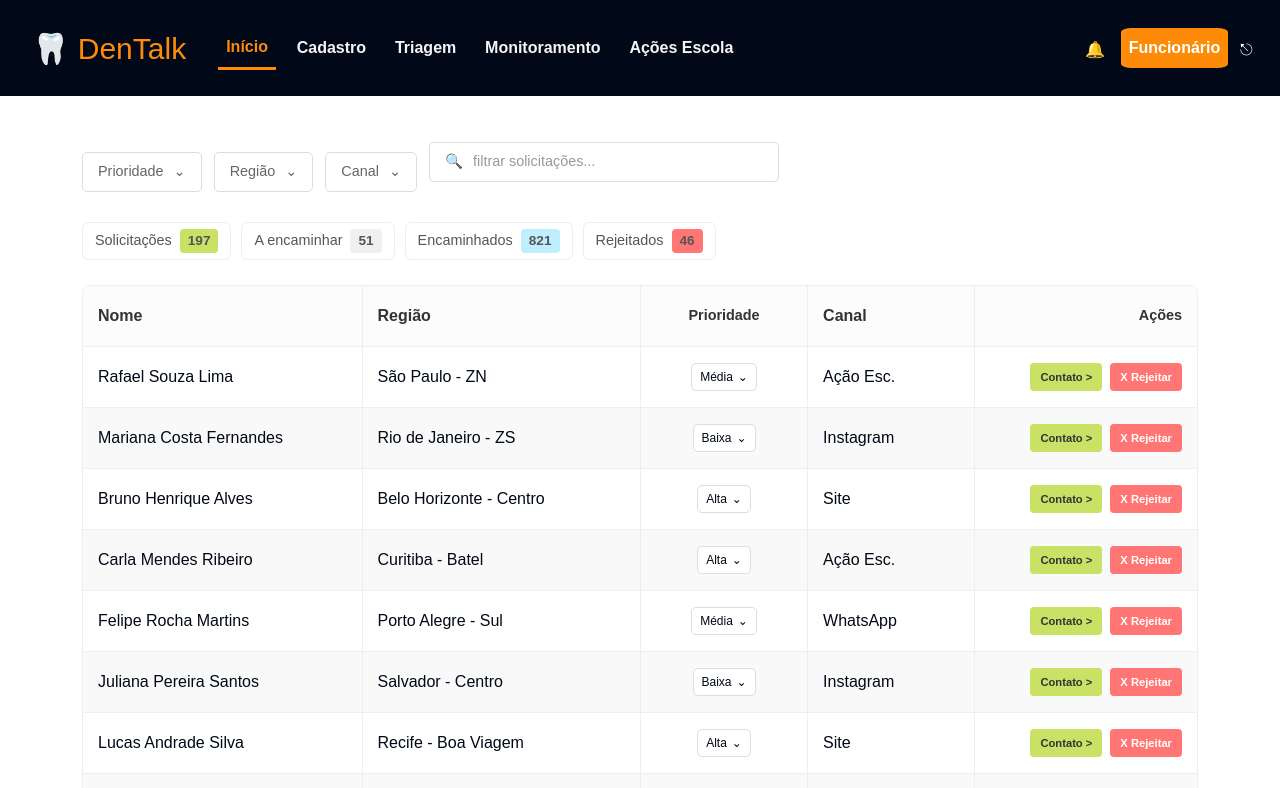
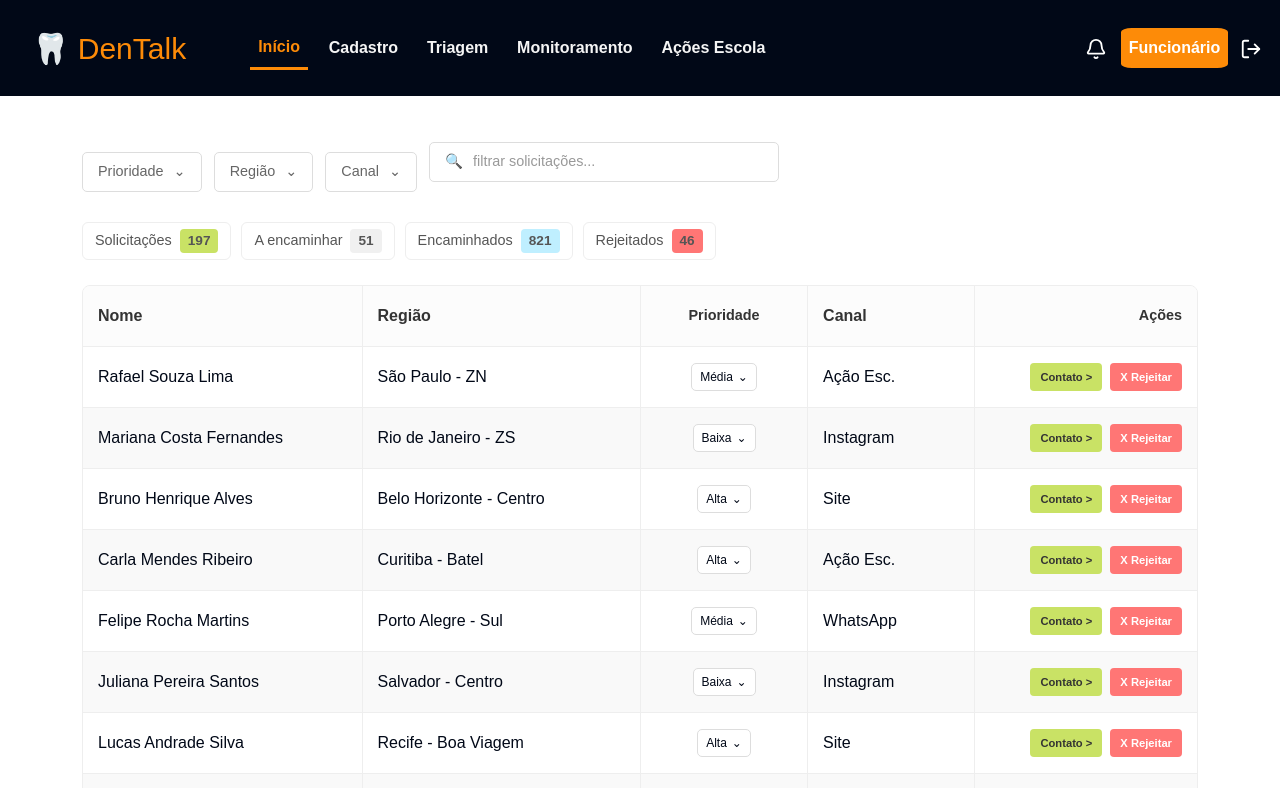
Before and after one commit to Moonnax/Dentalk, a React (Vite) app: page /triagemf in a window 1280 px wide. Shown: the top 788 px of the page. Built offline with nearby package versions, Linux system fonts and the light colour scheme.

Commit message:
feat pente fino na estrutura

```diff
--- a/src/components/HeaderFuncionario/HeaderFuncionario.css
+++ b/src/components/HeaderFuncionario/HeaderFuncionario.css
@@ -1,11 +1,9 @@
-/* HEADER */
 header{
     background-color:#010817;
     height: 6rem;
     font-family: Arial, Helvetica, sans-serif;
     display: flex;
     align-items: center;
-
 }
 
 .menu-toggle{
@@ -14,7 +12,7 @@ header{
 
 #nav{
     display: flex;
-    justify-content: flex-end;
+    margin-left: 2rem;
     background-color:#010817;
 }
 
@@ -28,20 +26,18 @@ header{
     font-weight: 550;
     font-size: 1rem;
     text-decoration: none;
-    padding: 0.735rem;
-
 }
-
 
 .menu{
     display: flex;
     list-style: none;
     gap: 0.8rem;
+    height: 6rem;
+    align-items: center;
 }
 
 .menu-item {
     white-space: nowrap;
-    font-family: Arial, Helvetica, sans-serif;
     font-size: 1rem;
     font-weight: 500;
     text-decoration: none;
@@ -70,7 +66,6 @@ header{
 }
 
 .logo h1{
-    background-color: transparent;
     font-size: 1.875rem;
     display: flex;
     align-items: center;
@@ -84,7 +79,6 @@ header{
     height: 1.5rem;
     color: white;
     margin-right: 1rem;
-
 }
 
 .bell-icon{
@@ -94,7 +88,4 @@ header{
     width: 1.5rem;
     height: 1.5rem;
     color: white;
-
 }
-
-/* FIM header */
--- a/src/components/HeaderFuncionario/HeaderFuncionario.tsx
+++ b/src/components/HeaderFuncionario/HeaderFuncionario.tsx
@@ -1,66 +1,49 @@
+import { useState } from "react";
+import { Link } from "react-router-dom";
+import { Menu, Bell, LogOut } from "lucide-react";
 import "./HeaderFuncionario.css";
 
-function HeaderFincionario() {
+function HeaderFuncionario() {
+  const [open, setOpen] = useState(false);
+
   return (
     <header>
       <div className="logo">
-        <a href="/areaFuncionario">
+        <Link to="/areaFuncionario">
           <h1>🦷 DenTalk</h1>
-        </a>
+        </Link>
       </div>
 
-      <button id="menuToggle" className="menu-toggle">
-        {/* ícone placeholder (lucide depois) */}
-        <span>☰</span>
+      <button
+        className="menu-toggle"
+        onClick={() => setOpen(!open)}
+      >
+        <Menu size={24} />
       </button>
 
-      <nav id="nav">
+      <nav id="nav" className={open ? "active" : ""}>
         <ul className="menu">
-          <li>
-            <a className="menu-item active" href="/areaFuncionario">
-              Início
-            </a>
-          </li>
-
-          <li>
-            <a className="menu-item" href="/cadastrof">
-              Cadastro
-            </a>
-          </li>
-
-          <li>
-            <a className="menu-item" href="/triagemf">
-              Triagem
-            </a>
-          </li>
-
-          <li>
-            <a className="menu-item" href="/monitoramento">
-              Monitoramento
-            </a>
-          </li>
-
-          <li>
-            <a className="menu-item" href="/acoesescolaf">
-              Ações Escola
-            </a>
-          </li>
+          <li><Link className="menu-item active" to="/areaFuncionario">Início</Link></li>
+          <li><Link className="menu-item" to="/cadastrof">Cadastro</Link></li>
+          <li><Link className="menu-item" to="/triagemf">Triagem</Link></li>
+          <li><Link className="menu-item" to="/monitoramento">Monitoramento</Link></li>
+          <li><Link className="menu-item" to="/acoesescolaf">Ações Escola</Link></li>
         </ul>
       </nav>
 
-      <a href="/monitoramento" className="bell-icon">
-        🔔
-      </a>
+      <Link to="/monitoramento" className="bell-icon">
+        <Bell size={22} />
+      </Link>
 
-      <div className="menu-item" id="area-button-f">
+      <Link to="/areaFuncionario" className="menu-item" id="area-button-f">
         Funcionário
-      </div>
+      </Link>
 
-      <a href="/" className="logout-icon">
-        ⎋
-      </a>
+      <Link to="/" className="logout-icon">
+        <LogOut size={22} />
+      </Link>
     </header>
   );
 }
 
-export default HeaderFincionario;
+export default HeaderFuncionario;
--- a/src/components/HeaderVoluntario/HeaderVoluntario.css
+++ b/src/components/HeaderVoluntario/HeaderVoluntario.css
@@ -40,7 +40,7 @@ header {
 /* MENU */
 #nav {
   display: flex;
-  justify-content: flex-end;
+  justify-content: flex-start;
   background-color: #010817;
 }
 
--- a/src/components/HeaderVoluntario/HeaderVoluntario.tsx
+++ b/src/components/HeaderVoluntario/HeaderVoluntario.tsx
@@ -1,7 +1,9 @@
 import { useState } from "react";
 import { Link } from "react-router-dom";
+import { NavLink } from "react-router-dom";
 import { Menu, Bell, LogOut } from "lucide-react";
 import "./HeaderVoluntario.css";
+
 
 function HeaderVoluntario() {
   const [open, setOpen] = useState(false);
@@ -14,9 +16,6 @@ function HeaderVoluntario() {
         </Link>
       </div>
 
-      {/* GRUPO DIREITA */}
-      <div className="header-right">
-
       <button
         className="menu-toggle"
         onClick={() => setOpen(!open)}
@@ -26,11 +25,11 @@ function HeaderVoluntario() {
 
       <nav id="nav" className={open ? "active" : ""}>
         <ul className="menu">
-            <li><Link className="menu-item active" to="/areaVoluntario">Início</Link></li>
-            <li><Link className="menu-item" to="/meus-pacientes">Meus Pacientes</Link></li>
-            <li><Link className="menu-item" to="/agenda">Agenda</Link></li>
-            <li><Link className="menu-item" to="/atendimentos">Atendimentos</Link></li>
-            <li><Link className="menu-item" to="/prontuarios">Prontuários</Link></li>
+          <li><NavLink to="/areaVoluntario" end className={({ isActive }) => isActive ? "menu-item active" : "menu-item"}>Início</NavLink></li>
+          <li><NavLink to="/meus-pacientes" className={({ isActive }) => isActive ? "menu-item active" : "menu-item"}>Meus Pacientes</NavLink></li>
+          <li><NavLink to="/agenda" className={({ isActive }) => isActive ? "menu-item active" : "menu-item"}>Agenda</NavLink></li>
+          <li><NavLink to="/atendimentos" className={({ isActive }) => isActive ? "menu-item active" : "menu-item"}>Atendimentos</NavLink></li>
+          <li><NavLink to="/prontuarios" className={({ isActive }) => isActive ? "menu-item active" : "menu-item"}>Prontuários</NavLink></li>
         </ul>
       </nav>
 
@@ -45,8 +44,6 @@ function HeaderVoluntario() {
       <Link to="/" className="logout-icon">
         <LogOut size={22} />
       </Link>
-
-      </div>
     </header>
   );
 }
```
Lines whose indentation alone changed are shown as unchanged.
